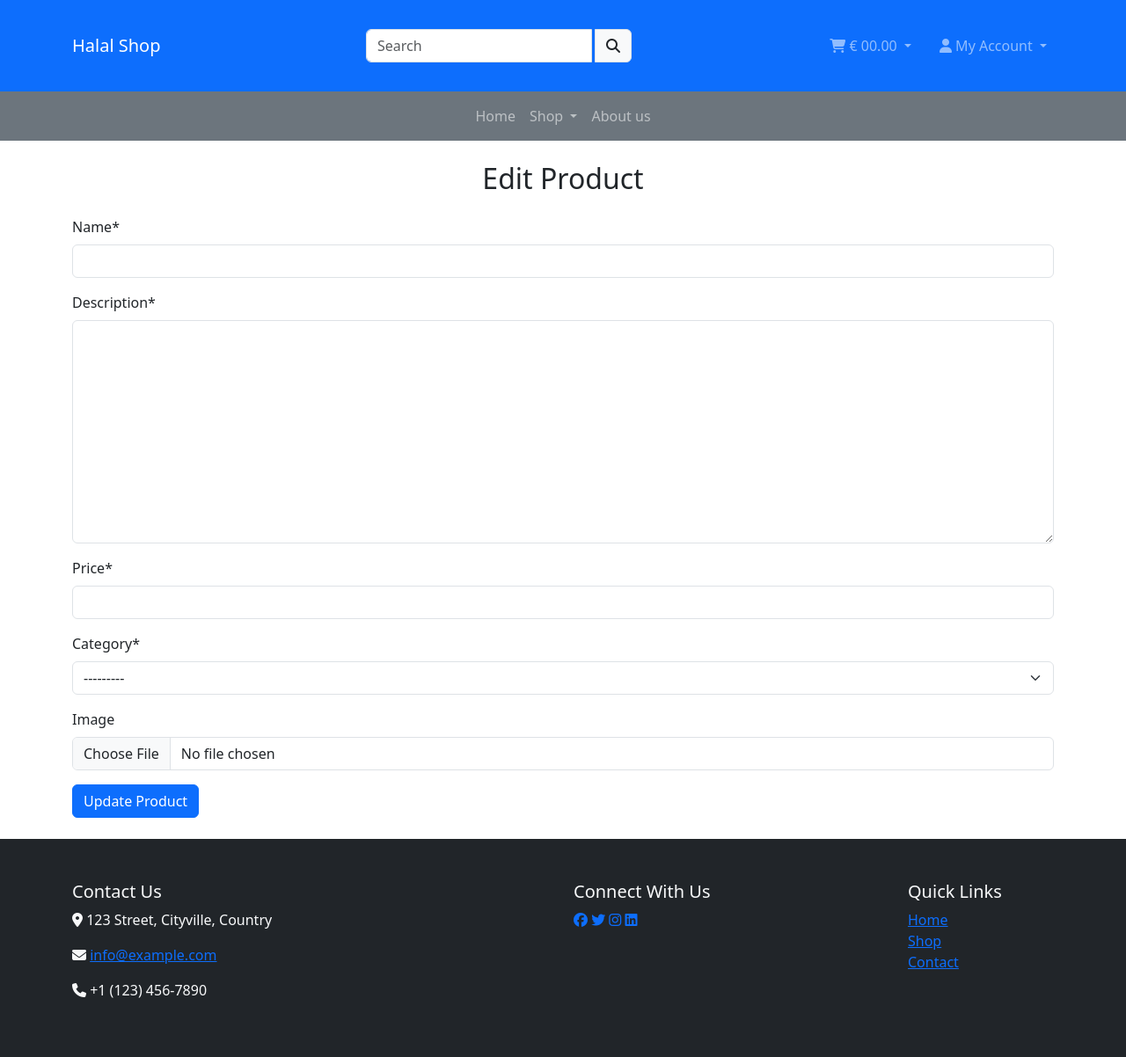
After one commit to AmeenNoor/halal-shop, a Django app: template products/templates/products/product_update.html in a window 1280 px wide. The commit adds this page. Shown: the whole page at 88% size. Run offline with Django 3.2, Linux system fonts and the light colour scheme; the template is opened without the code that fills it: values that come from a table or form of the project are taken from there, others are empty; some libraries are stand-ins or nearby versions.

Commit message:
Add product update template

```diff
--- /dev/null
+++ b/products/templates/products/product_update.html
@@ -0,0 +1,11 @@
+<!-- Update Product -->
+{% extends "base.html" %} {% load crispy_forms_tags %} {% load static %}
+{% block content %}
+  <div class="container mt-4">
+      <h2 class="card-title text-center mb-4">Edit Product</h2>
+      <form method="POST" enctype="multipart/form-data">
+          {% csrf_token %} {{ form|crispy }}
+          <button type="submit" class="btn btn-primary">Update Product</button>
+      </form>
+  </div>
+{% endblock %}
```
Also changed, not shown: products/templates/products/product_list.html (+11 -0 lines).
